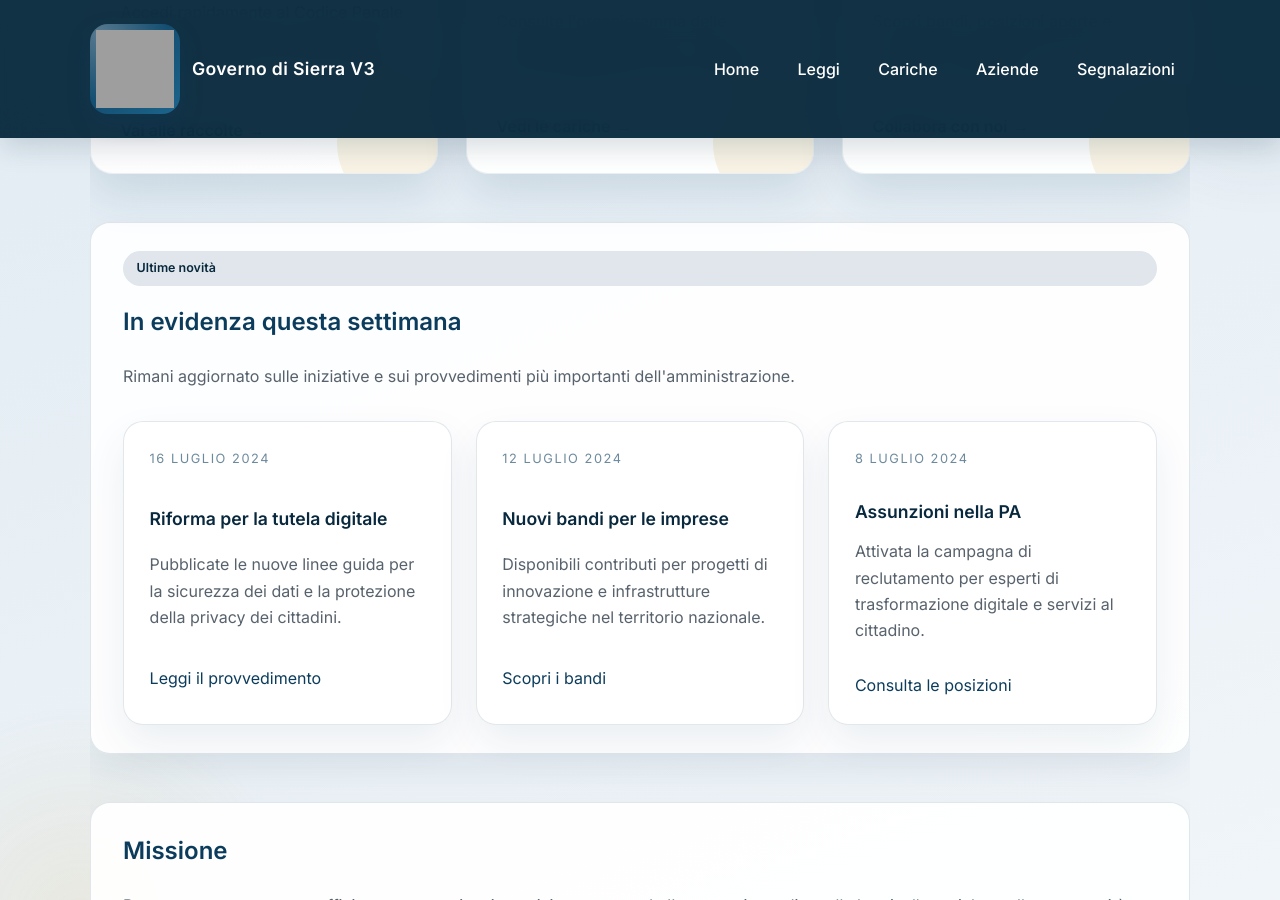
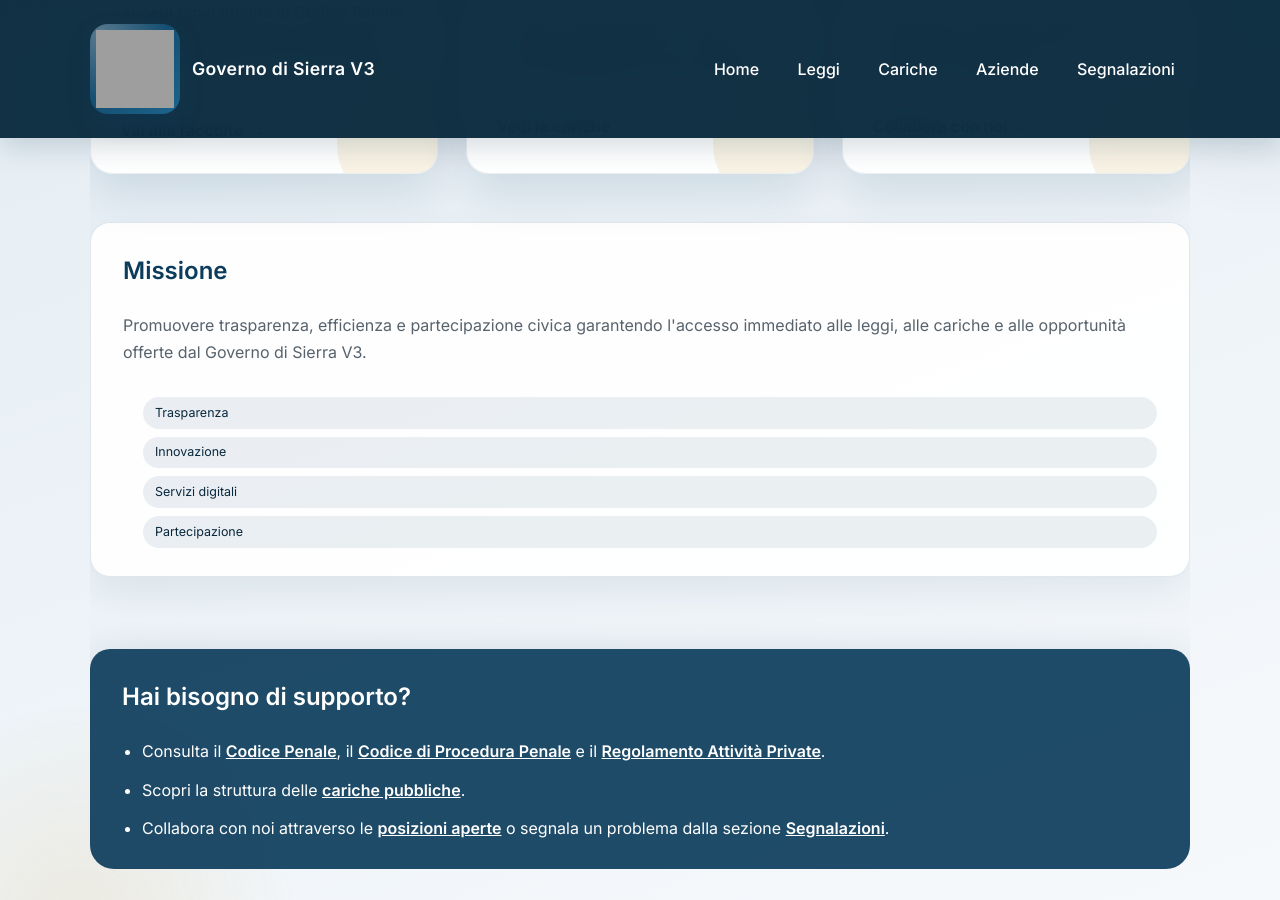
Before and after one commit to governo-sierra-v3/site, a Jekyll site: the page built from index.md, in a window 1280 px wide and 900 px high, scrolled down 1034 px. Built offline with Jekyll 4.4.1, drawn with Linux system fonts in a browser that asks for light colours; grey boxes are pictures that could not be loaded.

Commit message:
Update index.md

```diff
--- a/index.md
+++ b/index.md
@@ -35,34 +35,6 @@ description: Portale istituzionale per cittadini, imprese e pubblica amministraz
   </article>
 </section>
 
-<section class="home-updates">
-  <div class="content-section">
-    <div class="badge" aria-hidden="true">Ultime novità</div>
-    <h2>In evidenza questa settimana</h2>
-    <p>Rimani aggiornato sulle iniziative e sui provvedimenti più importanti dell'amministrazione.</p>
-    <div class="updates-grid">
-      <article class="update-card">
-        <p class="meta">16 luglio 2024</p>
-        <h3>Riforma per la tutela digitale</h3>
-        <p>Pubblicate le nuove linee guida per la sicurezza dei dati e la protezione della privacy dei cittadini.</p>
-        <a href="{{ '/codice-penale/' | relative_url }}">Leggi il provvedimento</a>
-      </article>
-      <article class="update-card">
-        <p class="meta">12 luglio 2024</p>
-        <h3>Nuovi bandi per le imprese</h3>
-        <p>Disponibili contributi per progetti di innovazione e infrastrutture strategiche nel territorio nazionale.</p>
-        <a href="{{ '/aziende/' | relative_url }}">Scopri i bandi</a>
-      </article>
-      <article class="update-card">
-        <p class="meta">8 luglio 2024</p>
-        <h3>Assunzioni nella PA</h3>
-        <p>Attivata la campagna di reclutamento per esperti di trasformazione digitale e servizi al cittadino.</p>
-        <a href="{{ '/posizioni-aperte/' | relative_url }}">Consulta le posizioni</a>
-      </article>
-    </div>
-  </div>
-</section>
-
 <section class="home-sections">
   <section class="content-section">
     <h2>Missione</h2>
```
